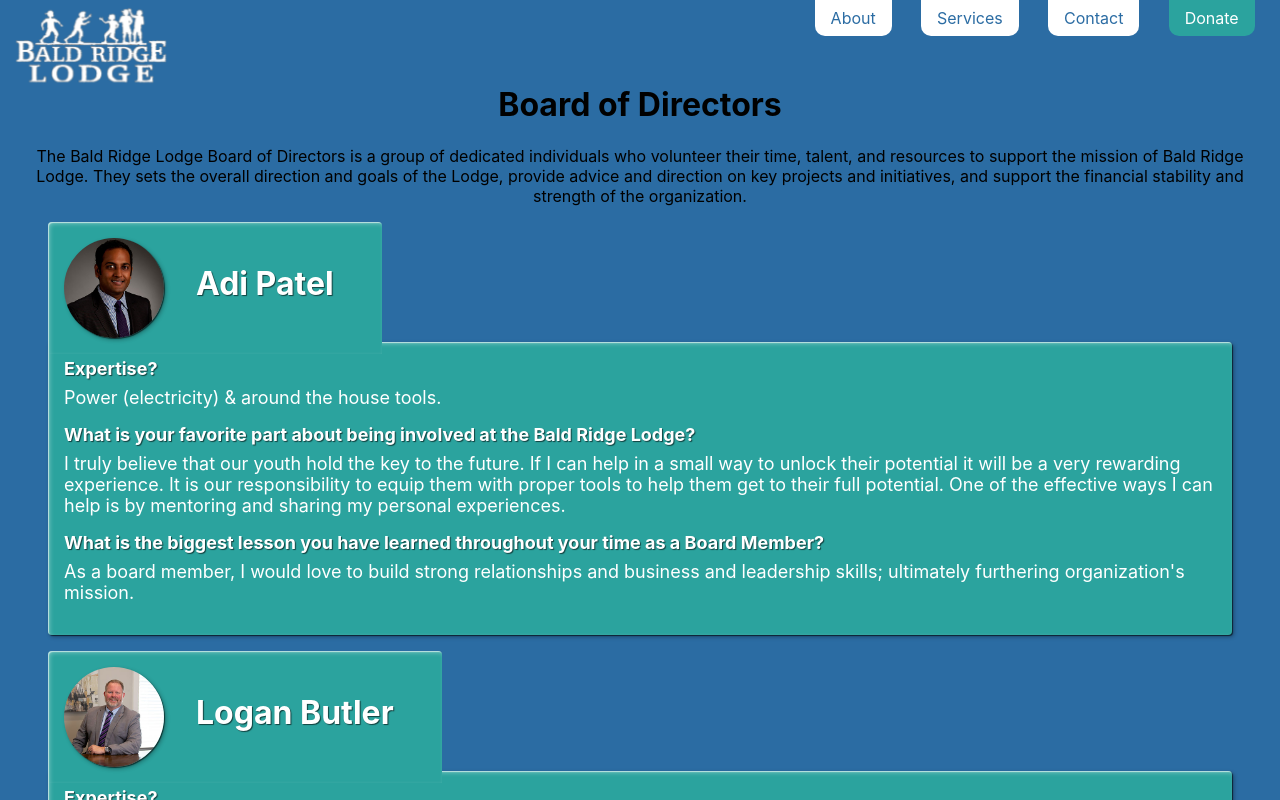
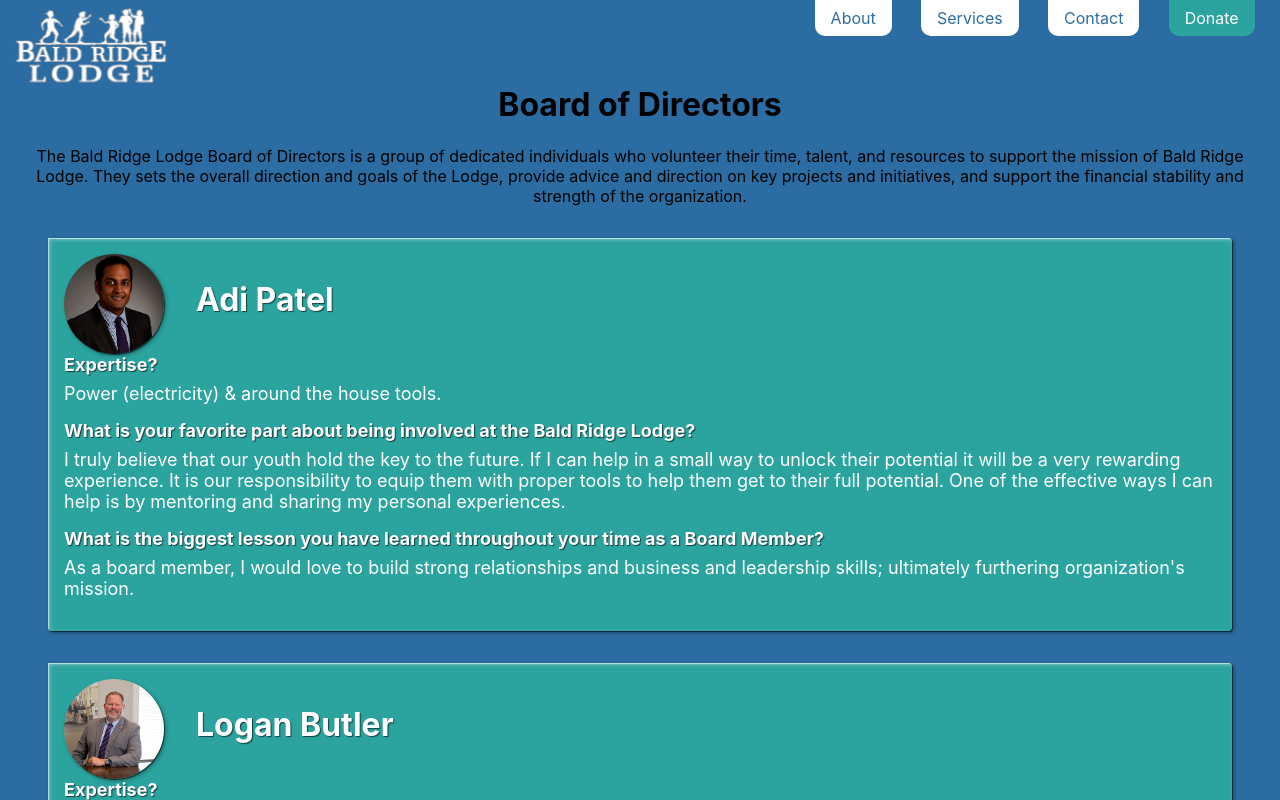
Before and after one commit to DeVanteOdom/Bald-Ridge, a React (Create React App) app: page /boardofdirectors in a window 1280 px wide. Shown: the top 800 px of the page. Built offline with nearby package versions, Linux system fonts and the light colour scheme.

Commit message:
some styling differences

```diff
--- a/src/Pages/BoardOfDirectors/BoardOfDirectors.css
+++ b/src/Pages/BoardOfDirectors/BoardOfDirectors.css
@@ -2,24 +2,26 @@
     background-color: #2b6ca3;
     text-align: center;
     padding: 4rem 2rem;
+    display: block;
 }
-.board-of-directors .bod-obj > div {
+.board-of-directors .bod-obj {
     background-color: #2BA39E;
     box-shadow: 1px 1px 1px rgba(0,0,0,0.6), 2px 2px 4px rgba(0,0,0,0.3),
-        inset 1px 1px 1px rgba(255,255,255,0.6), inset 2px 2px 4px rgba(255,255,255, 0.3);
+    inset 1px 1px 1px rgba(255,255,255,0.6), inset 2px 2px 4px rgba(255,255,255, 0.3);
     border-radius: 0 4px 4px 4px ;
     padding: 1rem;
     margin: 1rem;
+    display: inline-block;
+}
+.board-of-directors .bod-obj > div {
+    display: block;
     color: white;
 }
 .board-of-directors .bod-obj > div:first-of-type {
     display: flex;
-    margin-bottom: -1.75rem;
     position: relative;
     z-index: 1;
     width: fit-content;
-    border-radius: 4px 4px 0 0;
-    box-shadow: inset 1px 1px 1px rgba(255,255,255,0.6), inset 2px 2px 4px rgba(255,255,255, 0.3);
 }
 .board-of-directors .bod-obj img {
      border-radius: 100%;
@@ -42,3 +44,11 @@
     margin: .5rem 0 1rem 0;
     text-align: left;
 }
+/*.board-of-directors .bod-obj div:last-of-type {*/
+/*    transform: scale3d(0,0,0);*/
+/*    overflow: hidden;*/
+/*    transition: transform 2s;*/
+/*}*/
+/*.board-of-directors .bod-obj:hover > div:last-of-type {*/
+/*    transform: scale3d(1,1,1);*/
+/*}*/
```
Also changed, not shown: src/Components/boardofdirectorsobj.js (+4 -4 lines).
